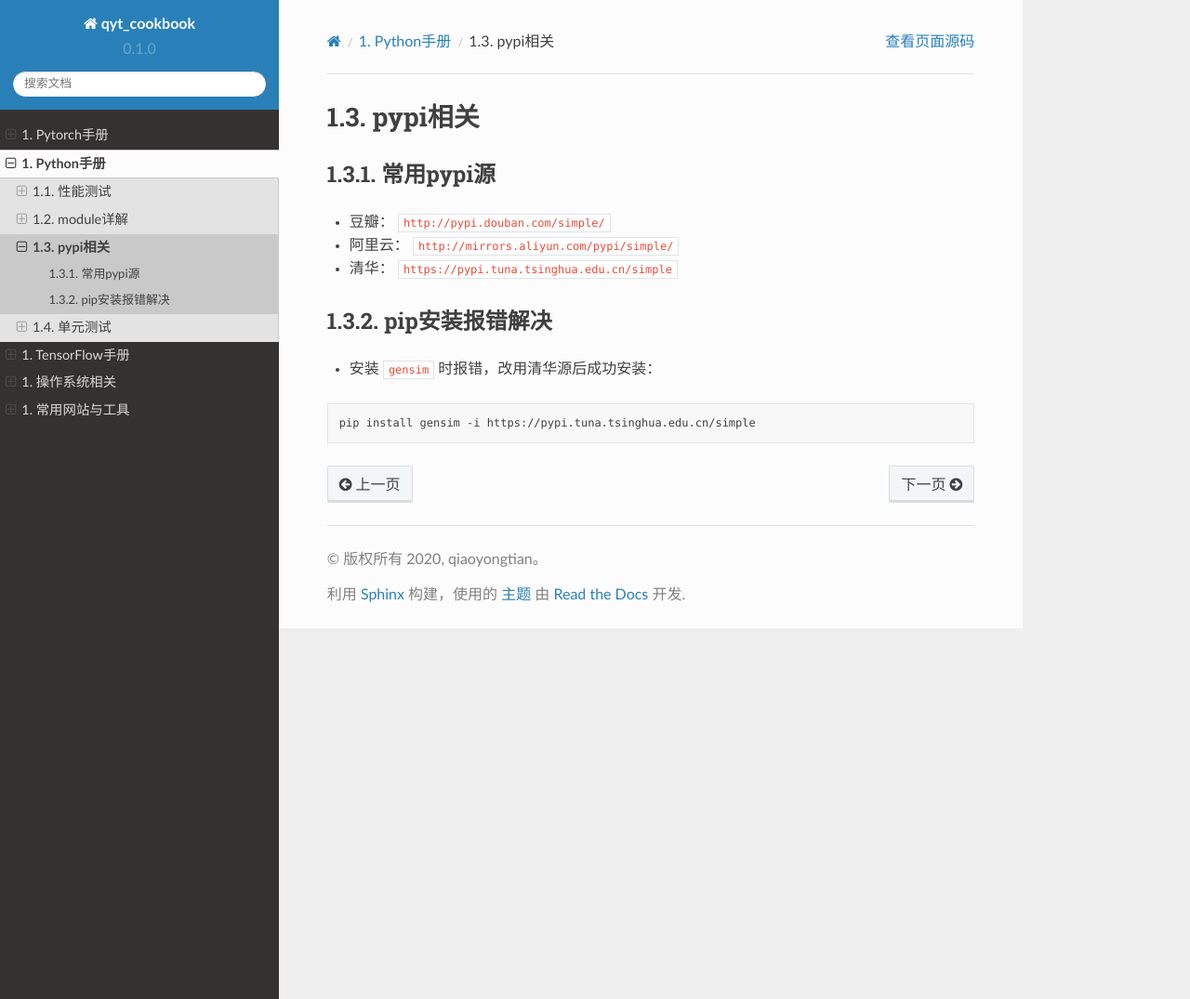
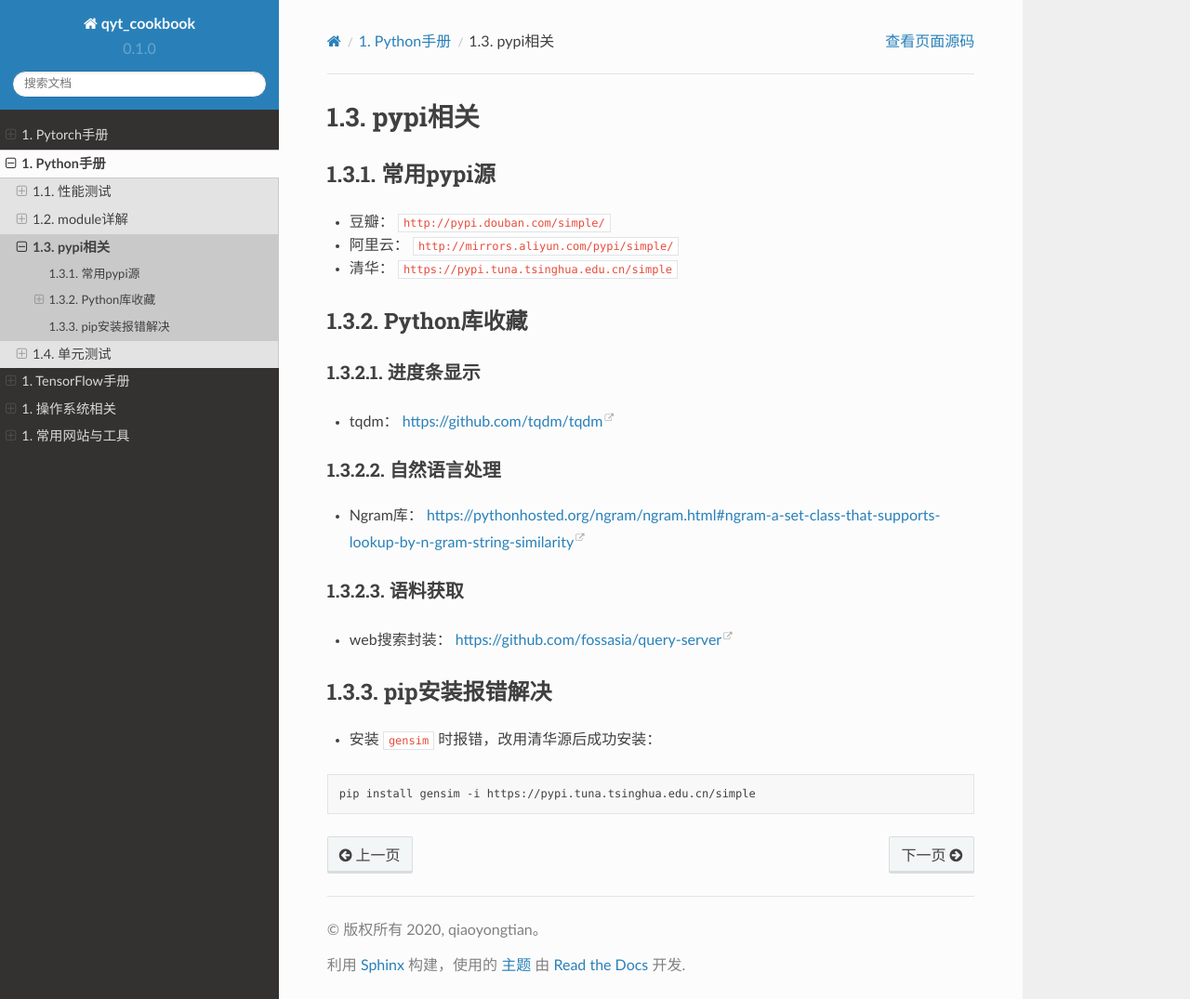
Before and after one commit to q759729997/qyt_cookbook, a Sphinx documentation site: the page built from qyt_cookbook/source/python/pypi.rst, in a window 1280 px wide and 1075 px high. Shown: the whole window at 93% size. Built offline with Sphinx 7.4.7 and the Read the Docs theme 2.0.0, drawn with Linux system fonts in a browser that asks for light colours.

Commit message:
Python库收藏

```diff
--- a/qyt_cookbook/source/python/pypi.rst
+++ b/qyt_cookbook/source/python/pypi.rst
@@ -9,6 +9,24 @@ pypi相关
 - 阿里云： ``http://mirrors.aliyun.com/pypi/simple/``
 - 清华： ``https://pypi.tuna.tsinghua.edu.cn/simple``
 
+Python库收藏
+######################
+
+进度条显示
+***************************
+
+- tqdm： \ https://github.com/tqdm/tqdm
+
+自然语言处理
+***************************
+
+- Ngram库： \ https://pythonhosted.org/ngram/ngram.html#ngram-a-set-class-that-supports-lookup-by-n-gram-string-similarity
+
+语料获取
+***************************
+
+- web搜索封装： \ https://github.com/fossasia/query-server
+
 pip安装报错解决
 ######################
 
```
